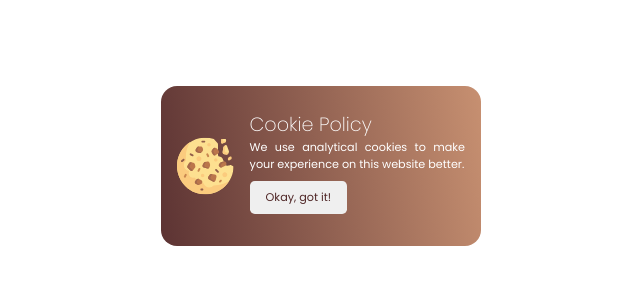
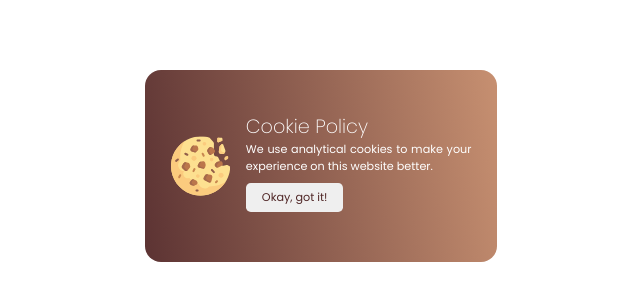
Before and after one commit to salmanahmedx/cookie-popup-animation, a plain HTML site: page index.html in a window 1280 px wide. Shown: the part 234-534 px from the top of the page, without its empty margins (319-959 px from the left). Drawn offline with nearby package versions, Linux system fonts and the light colour scheme.

Commit message:
gsap animation

```diff
--- a/index.html
+++ b/index.html
@@ -149,6 +149,9 @@
         </div>
     </div>
 
+    <script src="https://cdnjs.cloudflare.com/ajax/libs/gsap/3.10.4/gsap.min.js"
+        integrity="sha512-VEBjfxWUOyzl0bAwh4gdLEaQyDYPvLrZql3pw1ifgb6fhEvZl9iDDehwHZ+dsMzA0Jfww8Xt7COSZuJ/slxc4Q=="
+        crossorigin="anonymous" referrerpolicy="no-referrer"></script>
     <script src="./script.js"></script>
 </body>
 
--- a/script.js
+++ b/script.js
@@ -0,0 +1,18 @@
+const tl = gsap.timeline({ defaults: { duration: 0.75, ease: "power2.out" } })
+
+//the animation flows serially
+
+tl.fromTo('.cookie-container', { scale: 0 }, { scale: 1, ease: "elastic.out(1, 0.4)", duration: 1.5 })
+
+//to sync the next two animation: add "<" in the later animation to sync with the previous one!
+
+tl.fromTo('.cookie', { opacity: 0, x: -50, rotation: '-45deg' }, { opacity: 1, x: 0, rotation: "0deg" }, "<50%")
+
+//sync "<50%" means the later will sync with the prior animation but it will start after the 50% of the prior animation is complete
+
+tl.fromTo('.text', { x: 30, opacity: 0 }, { x: 0, opacity: 1 }, '<')
+
+const button = document.querySelector("button")
+button.addEventListener("click", () => {
+    gsap.to(".cookie-container", { opacity: 0, y: -100, duration: 0.75, ease: 'power1.out' })
+})
--- a/style.css
+++ b/style.css
@@ -16,11 +16,12 @@
     transform: translate(-50%, -50%);
     color: white;
     display: flex;
-    width: 20rem;
-    height: 10rem;
+    width: 22rem;
+    height: 12rem;
     border-radius: 1rem;
-    padding: 1rem;
+    padding: 1.6rem;
     align-items: center;
+    overflow: hidden;
 }
 
 .cookie-title {
@@ -40,7 +41,8 @@ button {
     font-size: 0.7rem;
     margin: .5rem 0;
     border-radius: 0.3rem;
-    padding: 0.5rem 1rem;
+    padding: 0.4rem 1rem;
+    cursor: pointer;
 }
 
 .cookie {
```
